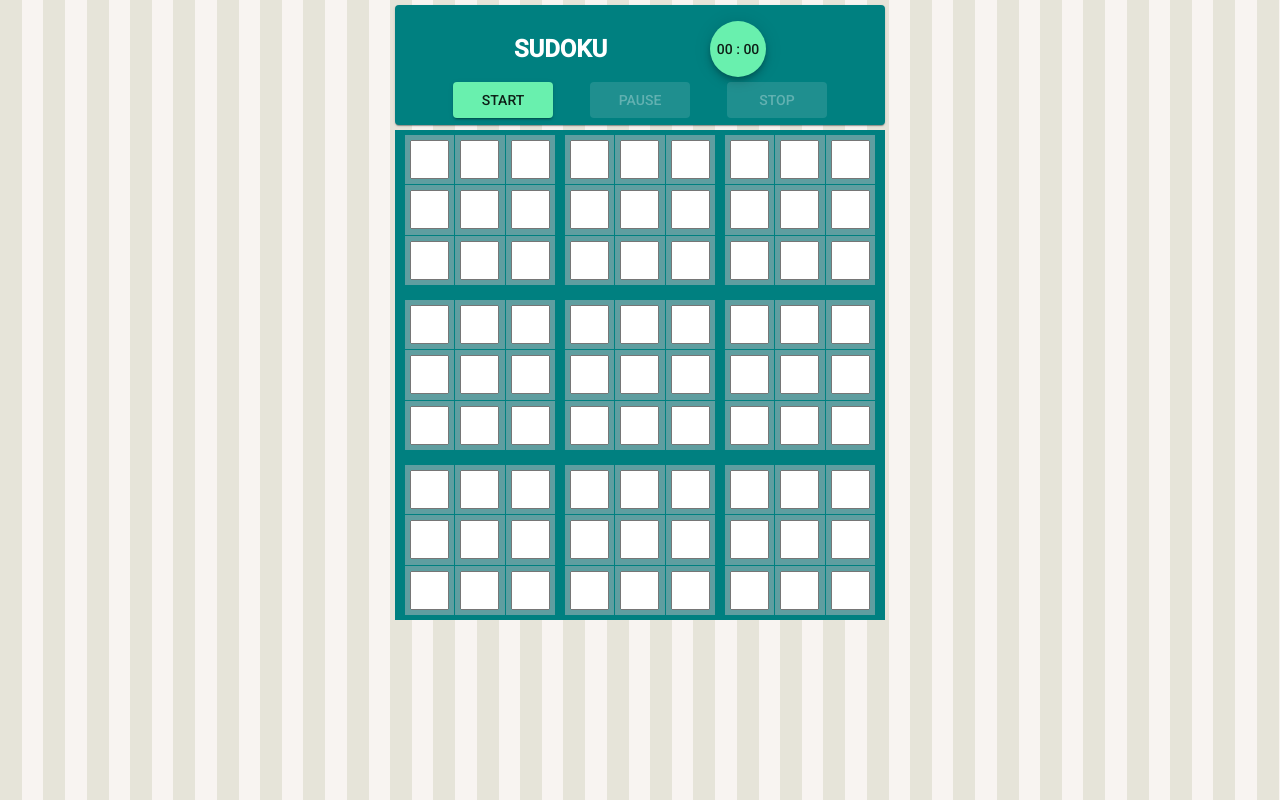
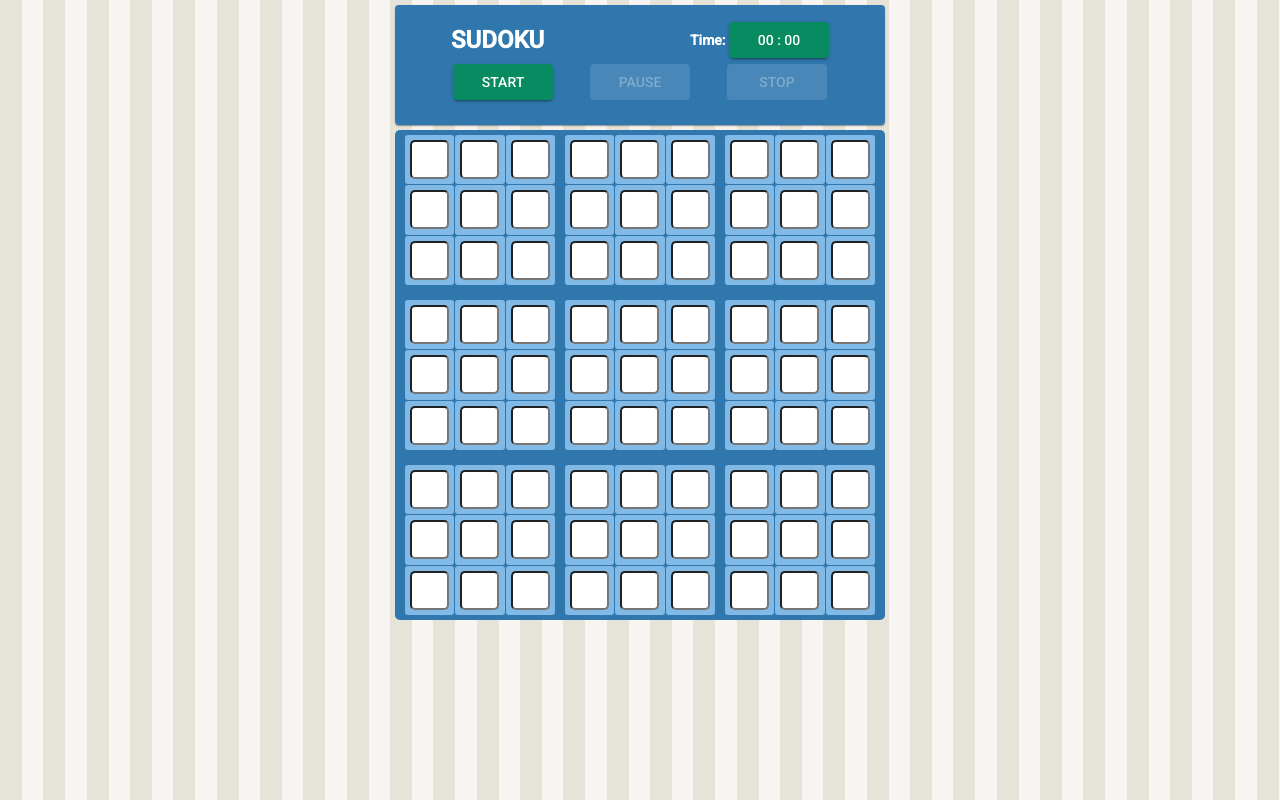
Before and after one commit to laura-munteanu/sudoku, an Angular app: page / in a window 1280 px wide. Built offline with nearby package versions, Linux system fonts and the light colour scheme.

Commit message:
changed color theme

```diff
--- a/src/app/app.component.html
+++ b/src/app/app.component.html
@@ -12,5 +12,5 @@
   </mat-grid-list>
 </div>
 <div class="board paused" fxLayout="row wrap" fxLayoutAlign="center" *ngIf="gamePaused">
-  <div>Game paused. Click on resume to continue.</div>
+  <div>Game paused. Click on RESUME button to continue.</div>
 </div>
--- a/src/app/components/header/header.component.html
+++ b/src/app/components/header/header.component.html
@@ -1,18 +1,19 @@
 <mat-card class="header" fxLayout="column">
-    <div fxLayoutAlign="space-evenly center">
+    <div style="padding: 5px;" fxLayoutAlign="space-between" style="margin-right: 40px; margin-left: 40px; ">
       <h1 style="line-height:38px; margin: 0px;"><strong style="text-align: center;">SUDOKU</strong></h1>
-      <div style="line-height:38px;">
-        <button mat-fab color="accent">
+      <div style="line-height:38px;" >
+        <label style="font-weight: bold;">Time: </label>
+        <button mat-raised-button style="background-color: rgb(8, 139, 96);" >
           <div>{{timerDisplay}}</div>
         </button>
         <!-- <mat-icon>timer</mat-icon> -->
       </div>
     </div>
     <div style="padding: 5px;" fxLayoutAlign="space-evenly center">
-      <button mat-raised-button color="accent" [disabled]="isButtonDisabled('start')"  (click)="btnClick('start')">START</button>
-      <button mat-raised-button color="warn" [disabled]="isButtonDisabled('pause')" *ngIf="isButtonVisible('pause')" (click)="btnClick('pause')">PAUSE</button>
+      <button mat-raised-button style="background-color: rgb(8, 139, 96);" [disabled]="isButtonDisabled('start')"  (click)="btnClick('start')">START</button>
+      <button mat-raised-button color="primary" [disabled]="isButtonDisabled('pause')" *ngIf="isButtonVisible('pause')" (click)="btnClick('pause')">PAUSE</button>
       <button mat-raised-button color="primary" [disabled]="isButtonDisabled('resume')" *ngIf="isButtonVisible('resume')" (click)="btnClick('resume')">RESUME</button>
-      <button mat-raised-button color="basic" [disabled]="isButtonDisabled('stop')" (click)="btnClick('stop')">STOP</button>
+      <button mat-raised-button color="warn" [disabled]="isButtonDisabled('stop')" (click)="btnClick('stop')">STOP</button>
     </div>
 
   </mat-card>
--- a/src/index.html
+++ b/src/index.html
@@ -1,5 +1,6 @@
 <!doctype html>
 <html lang="en">
+
 <head>
   <meta charset="utf-8">
   <title>Sudoku</title>
@@ -10,7 +11,9 @@
   <link href="https://fonts.googleapis.com/css?family=Roboto:300,400,500&display=swap" rel="stylesheet">
   <link href="https://fonts.googleapis.com/icon?family=Material+Icons" rel="stylesheet">
 </head>
+
 <body class="mat-typography">
   <app-root></app-root>
 </body>
+
 </html>
--- a/src/styles.scss
+++ b/src/styles.scss
@@ -1,23 +1,35 @@
 /* You can add global styles to this file, and also import other style files */
 
-// html, body { height: 100%; }
+
+$background-color: #2f77ad;
+$background-highlighted: #dbe0df;
+$background-selected: #2bb1d6;
+$background-cell: #81bae6;
+$error-color: #ff0000;
+
+
 body {
     margin: 5px auto 0px;
     font-family: Roboto, "Helvetica Neue", sans-serif;
     background-image: url(images/pattern.png); }
+
 .header {
     margin: 0px auto;
+    border-radius: 5px;
     width: 490px;
     height: 120px;
     padding: 0px;
-    background-color: teal;
+    background-color: $background-color;
 }
 .board {
     margin: 5px auto 0px;
+    border-radius: 5px;
     width: 490px;
     height: 490px;
     padding: 0px;
-    background-color: teal;
+    // background-color: teal;
+    background-color: $background-color;
+
 }
 .square {
     width: 150px;
@@ -25,6 +37,7 @@ body {
     border-color: aquamarine;
     padding-bottom: 5px!important;
     margin: 5px;
+    border-radius: 5px;
 }
 
 .paused {
@@ -40,46 +53,47 @@ body {
 }
 
 .cell {
-    background-color:cadetblue;
+    // background-color:cadetblue;
+    background-color: $background-cell;
     border: 2px;
     border-color: midnightblue;
     font-weight: bold;
+    border-radius: 3px;
+}
 
-}
 .mat-raised-button {
     height: 36px;
     width: 100px;
 }
+
 .input-text {
     width: 35px;
     height: 35px;
     padding: 0px;
     margin: auto;
     text-align: center;
+    border-radius: 5px;
 }
 
 .cell-selected {
-    background-color: rgb(50, 205, 197);
-
+    // background-color: rgb(50, 205, 197);
     input {
-        background-color:rgb(50, 205, 197);
+        background-color: $background-selected;
     }
 }
 
 .cell-highlighted {
-    background-color:rgb(219, 224, 223);
+    background-color: $background-highlighted;
     input {
-        background-color:  rgb(219, 224, 223);
+        background-color: $background-highlighted;
     }
 }
 
 .cell-error {
-    //background-color:red;
-    color : red;
+    color : $error-color;
     font-weight: bold;
     input {
-        //background-color:  red;
-        color : red;
+        color :$error-color;
         font-weight: bold;
     }
 }
```
Also changed, not shown: src/app/app.component.ts (+11 -1 lines), src/app/2.txt (added), src/assets/1.txt (added), src/assets/2.txt (added).
